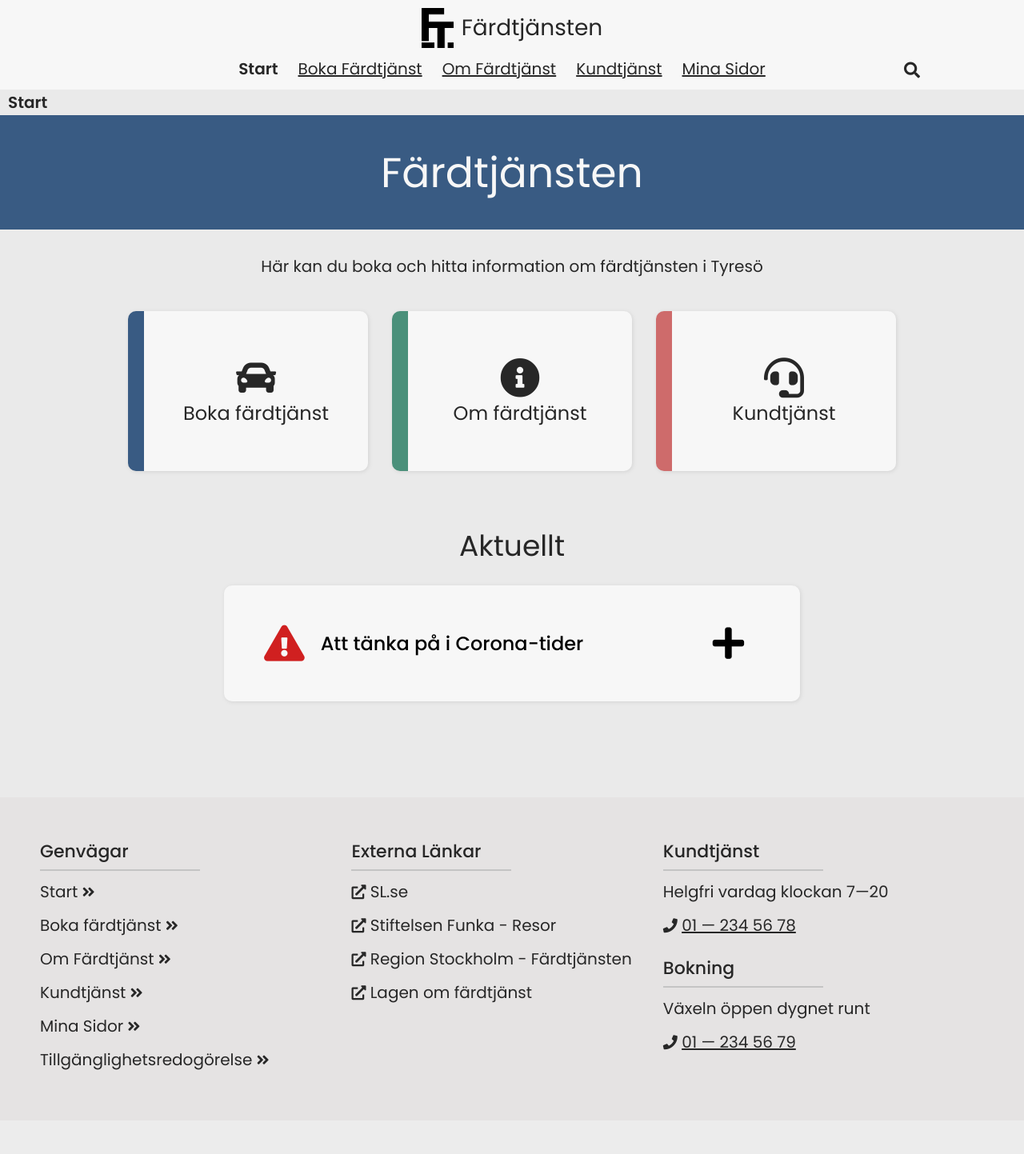
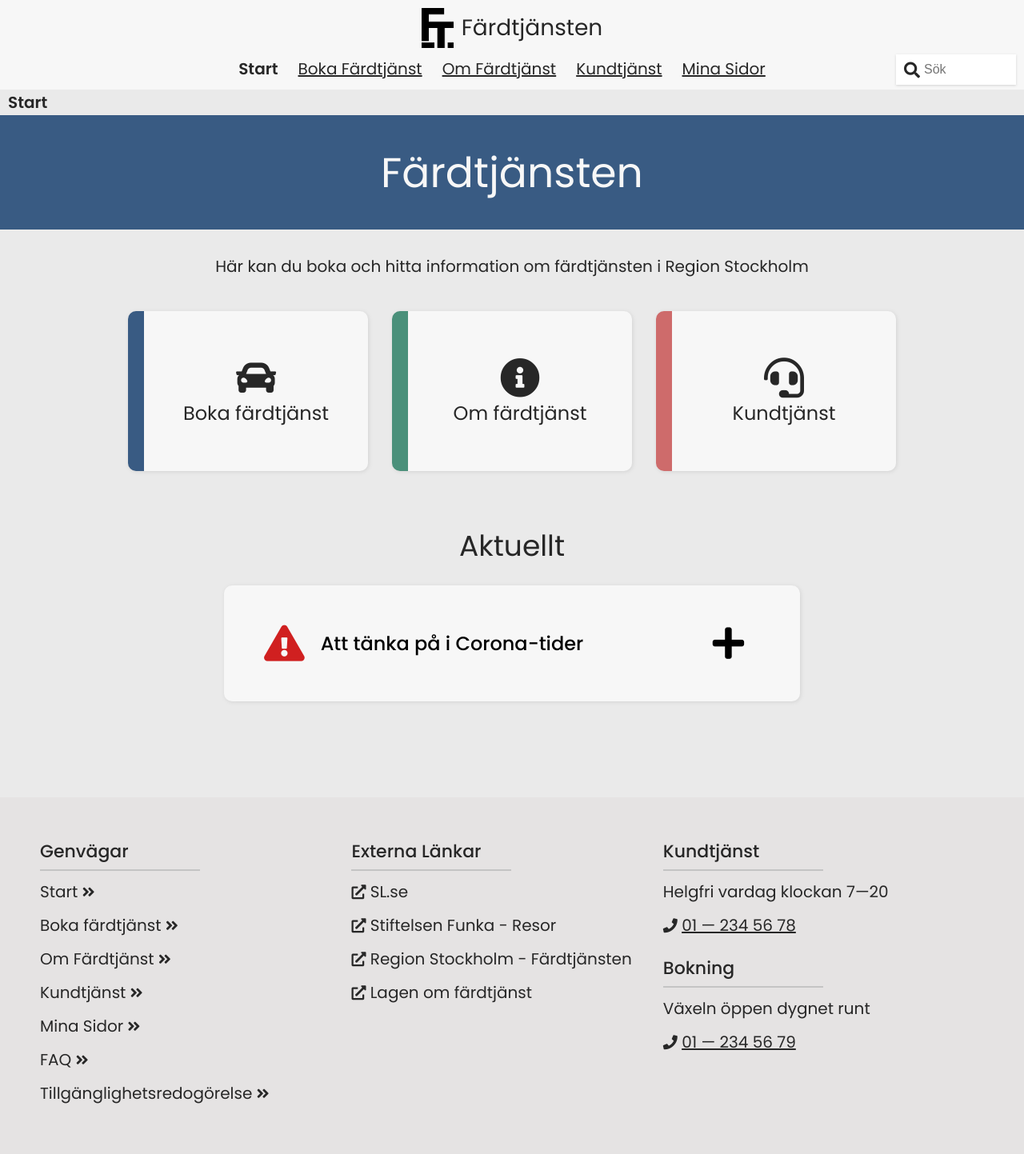
Before and after one commit to jona-laa/fardtjansten, a PHP site: page /index.html in a window 1280 px wide. Shown: the whole page at 80% size. Before the commit the page ends 1338 px from the top, so only its background shows below. Run offline with PHP 8.4, Linux system fonts and the light colour scheme; style sheets or scripts are compiled from the project's sources; some libraries are stand-ins or nearby versions.

Commit message:
fix -searchbar style block > 960px

```diff
--- a/src/data/articles.js
+++ b/src/data/articles.js
@@ -33,7 +33,7 @@ const articles = [
                     <li>Du behöver ett läkarintyg som intygar att du har en funktionsnedsättning som gör det svårt att resa med kommunaltrafiken.</li>
                     <li>Läkarintyget skickas in till kommunen där du är folkbokförd.</li>
                     <li>En utredare på kommunen kontaktar dig för att boka ett möte.</li>
-                    <li>Du beskriver dina svårigheter i en ansökningsblankett som du får av utredaren. Ta med ett nytaget fotografi till besöket.</li>
+                    <li>Du beskriver dina svårigheter i en ansökningsblankett som du får av utredaren. Ta med ett nytaget fotografi på dig själv till besöket.</li>
                     <li>Kommunen skickar samtliga handlingar till Färdtjänsten på Trafikförvaltningen som fattar beslut om färdtjänst beviljas.</li>
             </ol>`,
         category: "about",
@@ -312,7 +312,7 @@ res inte med färdtjänsten.</p>`,
     // ##### Tillgänglighetsredogörelse #####
     {
         id: 16,
-        title: "Tillgänglighetsredogörelse",
+        title: "Tillgänglighet",
         text: `
                 <p class="article-text">Här hittar du information kring Färdtjänstens webbplats tillgänglighet.</p>
 
--- a/src/index.html
+++ b/src/index.html
@@ -56,7 +56,7 @@
             <i class="fas fa-times"></i>
           </a>
 
-          <input id="searchbar" type="text" autocomplete="on" aria-hidden="true">
+          <input id="searchbar" type="text" placeholder="Sök" autocomplete="on" aria-hidden="true">
         </div>
       </div>
     </header>
@@ -70,7 +70,7 @@
 
     <!-- Page Description -->
     <div class="page-descr">
-      Här kan du boka och hitta information om färdtjänsten i Tyresö
+      Här kan du boka och hitta information om färdtjänsten i Region Stockholm
     </div>
 
     <main>
@@ -122,6 +122,7 @@
               <li><a href="./pages/omfardtjanst.html">Om Färdtjänst <i class="fas fa-angle-double-right"></i></a></li>
               <li><a href="./pages/kundtjanst.html">Kundtjänst <i class="fas fa-angle-double-right"></i></a></li>
               <li><a href="./pages/minasidor.html">Mina Sidor <i class="fas fa-angle-double-right"></i></a></li>
+              <li><a href="./pages/minasidor.html">FAQ <i class="fas fa-angle-double-right"></i></a></li>
               <li><a href="./pages/tillganglighet.html?id=16">Tillgänglighetsredogörelse <i
                     class="fas fa-angle-double-right"></i></a>
               </li>
--- a/src/js/nav.js
+++ b/src/js/nav.js
@@ -10,6 +10,8 @@ window.onload = () => {
   if (window.innerWidth < 960) {
     mainMenu.setAttribute('aria-hidden', 'true');
     mainMenuToggle.setAttribute('aria-hidden', 'false');
+  } else {
+    searchBar.setAttribute('aria-hidden', 'false')
   }
 }
 
@@ -20,9 +22,13 @@ window.onresize = () => {
   if (window.innerWidth < 960) {
     mainMenu.setAttribute('aria-hidden', 'true');
     mainMenuToggle.setAttribute('aria-hidden', 'false');
+    // searchBar.setAttribute('aria-hidden', 'true')
+    elementDisplay(searchBar, 'none')
+
   } else {
     mainMenu.setAttribute('aria-hidden', 'false');
     mainMenuToggle.setAttribute('aria-hidden', 'true');
+    elementDisplay(searchBar, 'block')
   }
 }
 
--- a/src/styles/base/_layout.scss
+++ b/src/styles/base/_layout.scss
@@ -51,6 +51,9 @@ $div-padding: 50px;
 
 .col-about {
   background-color: $col-about;
+  // background: linear-gradient(rgba(72, 139, 89, 0.8), rgba(72, 139, 89, 0.8)),
+  //   url(https://images.unsplash.com/photo-1463947628408-f8581a2f4aca?ixid=MXwxMjA3fDB8MHxwaG90by1wYWdlfHx8fGVufDB8fHw%3D&ixlib=rb-1.2.1&auto=format&fit=crop&w=1950&q=80)
+  //     no-repeat top center/cover;
 }
 
 .col-service {
--- a/src/styles/base/_typography.scss
+++ b/src/styles/base/_typography.scss
@@ -32,6 +32,7 @@ $color-light: $white;
   font-weight: 500;
   margin-bottom: 10px;
   text-align: center;
+  word-break: break-all;
 
   @include maxWidth(600px) {
     font-size: 30px;
--- a/src/styles/components/_forms.scss
+++ b/src/styles/components/_forms.scss
@@ -55,6 +55,10 @@ form {
     top: 5px;
     right: 80px;
 
+    &:hover {
+      cursor: pointer;
+    }
+
     @include maxWidth(600px) {
       right: 0;
     }
@@ -63,6 +67,7 @@ form {
       font-size: 20px;
       position: relative;
       margin: -3px;
+      z-index: 0;
     }
 
     .fa-arrow-up {
--- a/src/styles/components/_go-back.scss
+++ b/src/styles/components/_go-back.scss
@@ -10,7 +10,7 @@
     font-size: 24px;
 
     i {
-      font-size: 20px;
+      font-size: 24px;
       margin-right: 10px;
     }
 
--- a/src/styles/components/header/_header.scss
+++ b/src/styles/components/header/_header.scss
@@ -11,6 +11,7 @@ header {
     margin: auto;
 
     @include flex(row);
+    justify-content: space-around;
 
     @include maxWidth(1400px) {
       @include flex(column);
--- a/src/styles/components/header/_main-menu.scss
+++ b/src/styles/components/header/_main-menu.scss
@@ -45,6 +45,7 @@
     /* Main Menu */
     .menu {
       margin-left: 100px;
+      z-index: 1000000;
 
       @include flex(row);
 
@@ -106,7 +107,7 @@
         .logout-btn {
           font-size: 16px;
           position: absolute;
-          top: 2px;
+          top: 0px;
           right: 20px;
 
           @include maxWidth(960px) {
--- a/src/styles/components/header/_search.scss
+++ b/src/styles/components/header/_search.scss
@@ -2,6 +2,7 @@
   position: absolute;
   top: 25px;
   right: 200px;
+
 
   @include maxWidth(1400px) {
     top: 67.5px;
@@ -58,7 +59,7 @@
       left: 115px;
       @include maxWidth(960px) {
         font-size: 20px;
-        top: 17.5px;
+        top: 16px;
         left: 125px;
       }
 
@@ -72,17 +73,17 @@
   #searchbar {
     border: none;
     box-shadow: 0px 1px 3px lightgray;
-    display: none;
     padding: 10px;
     padding-left: 35px;
     position: absolute;
     font-size: 16px;
 
     @include maxWidth(960px) {
+      display: none;
       padding: 10px;
-      padding-left: 35px;
+      padding-left: 37px;
       width: 100vw;
-      top: 17.5px;
+      top: 16px;
       left: 10px;
     }
 
```
Also changed, not shown: src/js/utils.js (+5 -2 lines), 2 other files.
